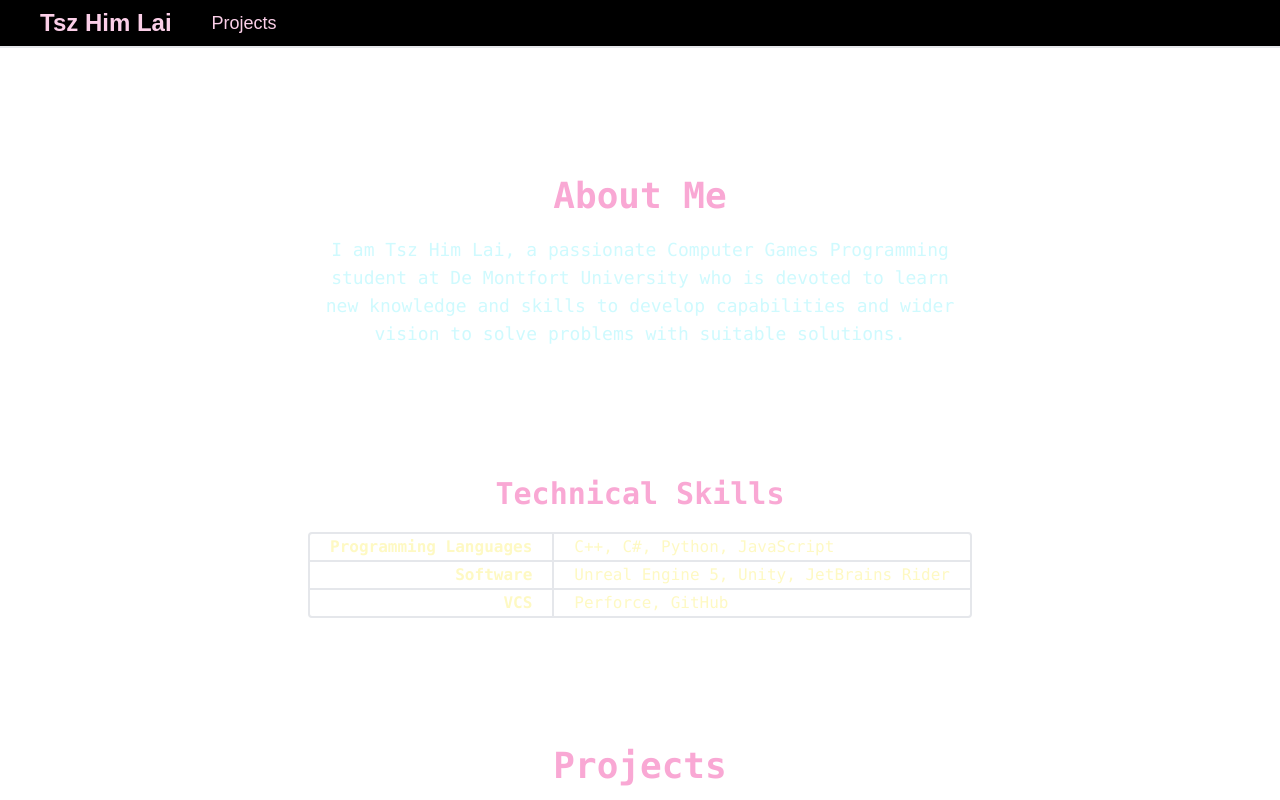
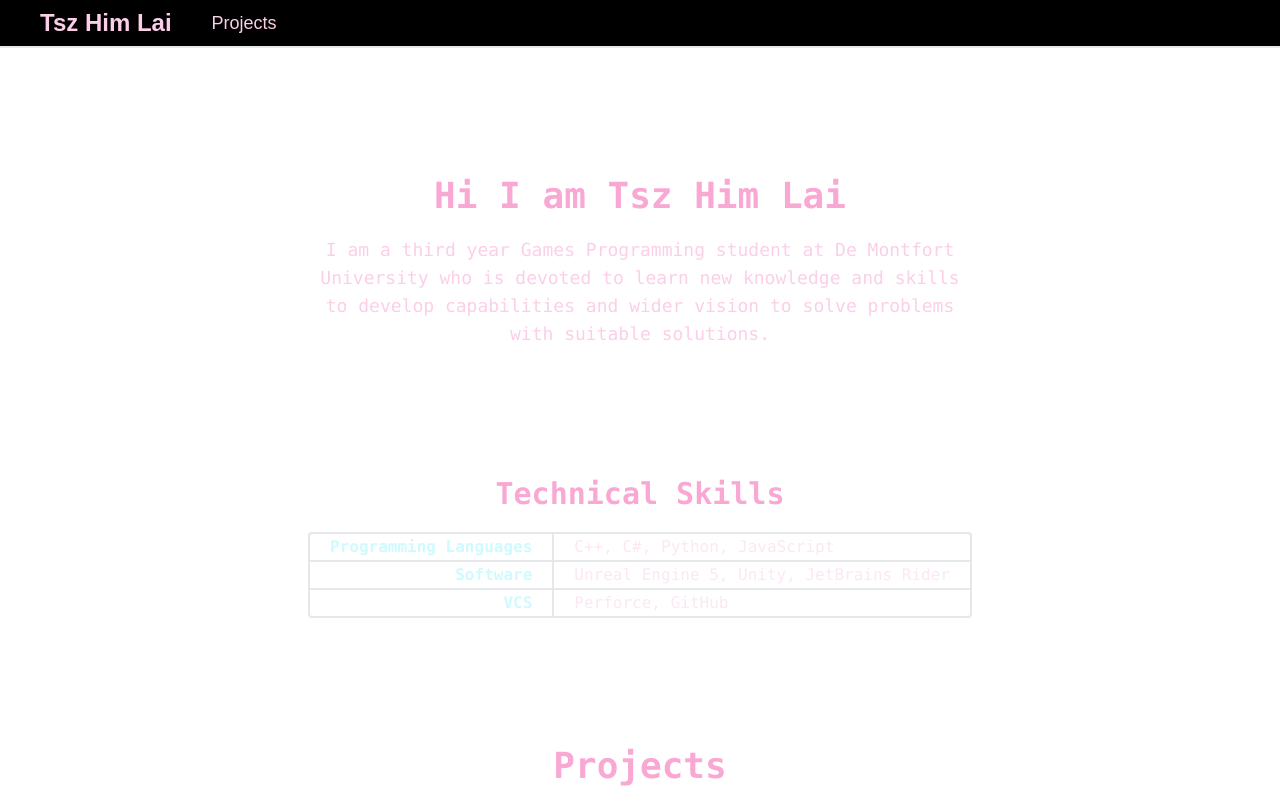
Before and after one commit to JustinLTH3/Portfolio, a Next.js app: page / in a window 1280 px wide. Shown: the top 800 px of the page. Built offline with nearby package versions, Linux system fonts and the light colour scheme.

Commit message:
Update css and Info.

```diff
--- a/src/app/Punctuation/page.tsx
+++ b/src/app/Punctuation/page.tsx
@@ -3,7 +3,7 @@ import Link from "next/link";
 
 export default function Page() {
     return (
-        <div className="grid grid-rows-3 justify-items-center min-h-screen font-mono">
+        <div className="flex flex-col items-center min-h-screen font-mono">
             <div className=" w-[400px] lg:w-[800px] flex flex-col items-center">
                 <h1>Punctuation</h1>
                 <div className="h-[225px] lg:h-[450px] w-full border-2 relative items-center">
@@ -16,15 +16,26 @@ export default function Page() {
                     />
                 </div>
                 <div className="w-full text-start flex flex-row">
-                    <Link href={"https://github.com/JustinLTH3/QuestionMark"} target="_blank" className="text-cyan-100">GitHub</Link>
+                    <Link href={"https://github.com/JustinLTH3/QuestionMark"} target="_blank"
+                          className="text-cyan-100">GitHub</Link>
                     <p className="px-5">Unity</p>
                 </div>
-                <div className="w-[400px] lg:w-[800px] pt-5">
+                <div className="w-full pt-5">
                     <h2 className="w-full">Description</h2>
                     <p>A Mobile Game that swipe the screen to prevent being hit by the enemy.</p>
+                    <h3>What I worked on</h3>
+                    <ul className="list-disc list-inside">
+                        <li>UI</li>
+                        <li>Settings</li>
+                        <li>Enemy Spawning</li>
+                    </ul>
                 </div>
-                <div className="w-[400px] lg:w-[800px] pt-5">
-                    <h2 className="w-full">Object Polling</h2>
+                <div className="w-full pt-5">
+                    <h2>Settings</h2>
+                    <p>Test</p>
+                </div>
+                <div className="w-full pt-5">
+                    <h2>Enemy Spawning</h2>
                     <p>Test</p>
                 </div>
             </div>
--- a/src/app/globals.css
+++ b/src/app/globals.css
@@ -27,17 +27,19 @@ h1 {
 h2 {
     @apply text-3xl text-pink-300 ;
 }
-h3{
+
+h3 {
     @apply text-2xl pt-2 text-cyan-100;
 }
 
 th {
-    @apply  font-bold;
+    @apply font-bold text-cyan-100;
 }
 
-p,a ,li{
+p, a, li {
     @apply text-lg justify-center text-pink-200;
 }
-b{
+
+b {
     @apply text-yellow-100;
 }
--- a/src/app/page.tsx
+++ b/src/app/page.tsx
@@ -6,17 +6,17 @@ export default function Home() {
             className="items-center justify-items-center min-h-screen font-mono">
             <main className="flex flex-col text-center items-center sm:items-start">
                 <div className="w-full flex flex-col items-center">
-                    <h1 className="w-full justify-centere">About Me</h1>
-                    <p className="flex justify-center flex-col text-cyan-100 lg:w-1/2 w-full">
-                        I am Tsz Him Lai, a passionate Computer Games Programming student at De Montfort University who
-                        is devoted to learn new knowledge and skills to develop capabilities and wider vision to solve
-                        problems with suitable solutions.
+                    <h1 className="w-full justify-centere">Hi I am Tsz Him Lai</h1>
+                    <p className="flex justify-center flex-col lg:w-1/2 w-full">
+                        I am a third year Games Programming student at De Montfort University who is devoted to learn
+                        new knowledge and skills to develop capabilities and wider vision to solve problems with
+                        suitable solutions.
                     </p>
                 </div>
-                <div className="w-full flex justify-center flex-col items-center text-yellow-100">
+                <div className="w-full flex justify-center flex-col items-center">
                     <h1 className="justify-center text-3xl pb-5">Technical Skills</h1>
                     <table className="table-fixed flex justify-center border-2 rounded">
-                        <tbody className=" ">
+                        <tbody>
                         <tr>
                             <th className="text-right m-10 border-spacing-5 border-r-2 border-b-2 px-5">Programming
                                 Languages
```
